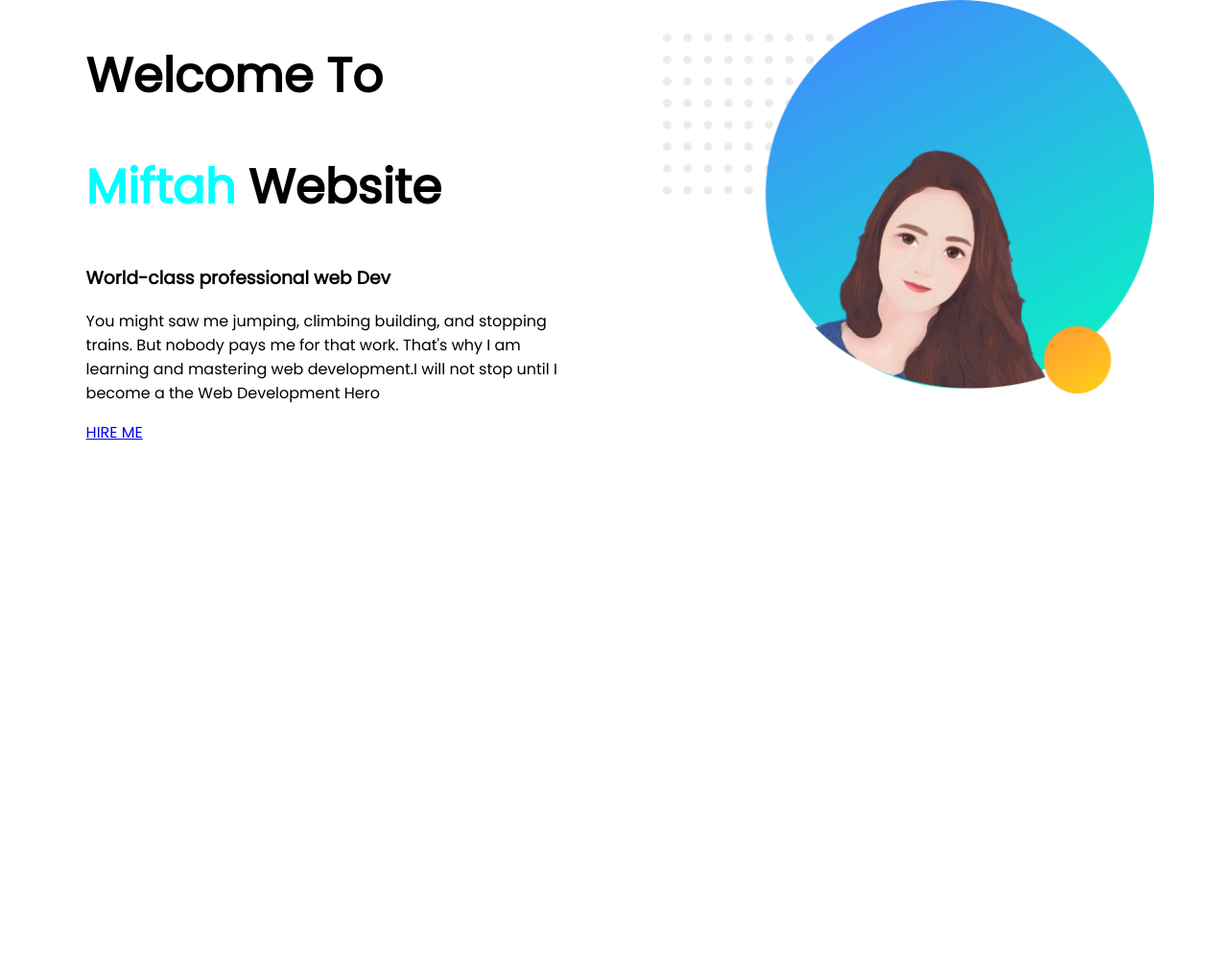
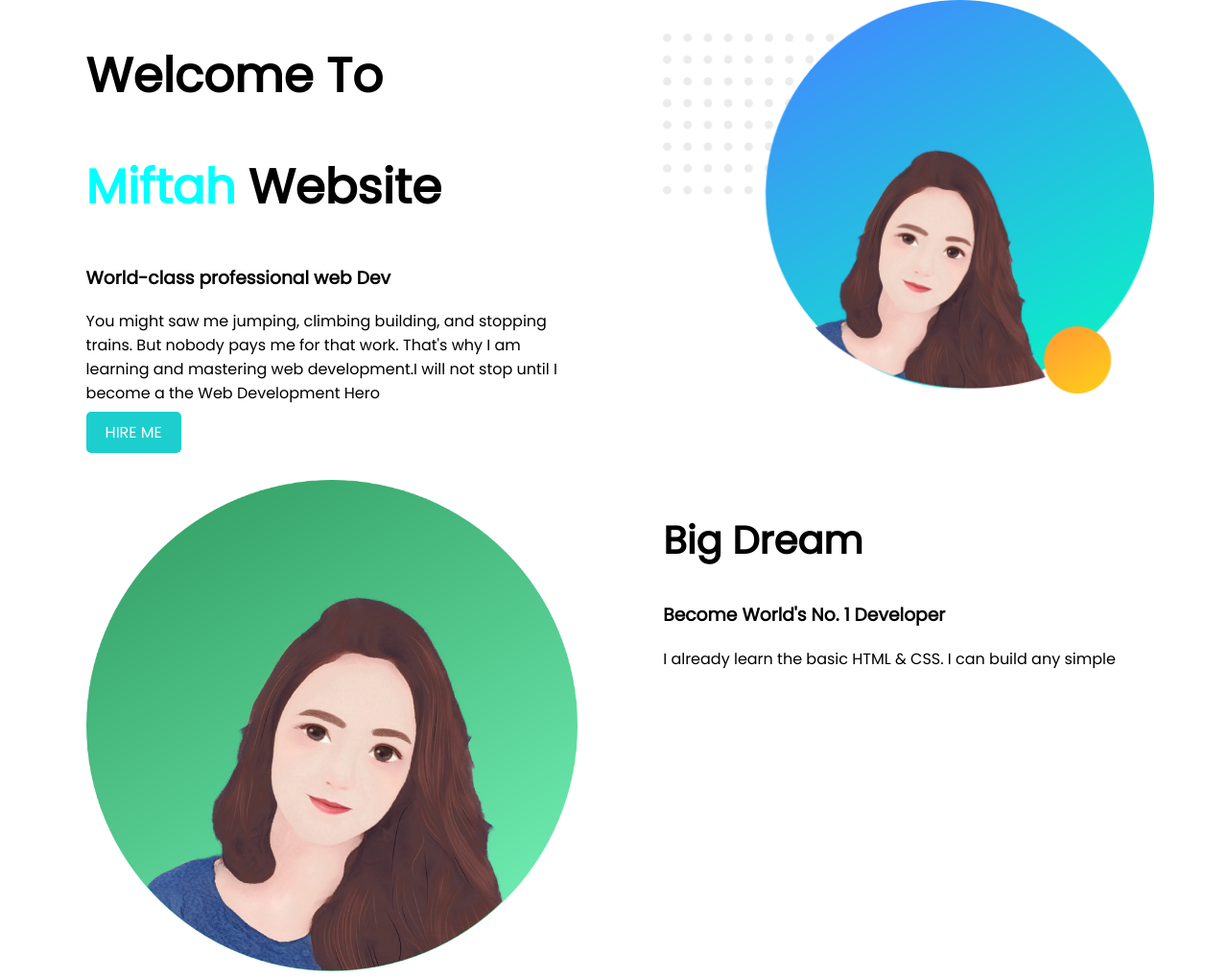
Before and after one commit to miftajannat/web-portfolio, a plain HTML site: page index.html in a window 1280 px wide. Shown: the whole page at 96% size. Before the commit the page ends 800 px from the top, so only its background shows below. Drawn offline with Linux system fonts and the light colour scheme.

Commit message:
8th-entry

```diff
--- a/index.html
+++ b/index.html
@@ -9,17 +9,30 @@
     <link rel="stylesheet" href="style.css">
 </head>
 <body>
-<section class="top-banner">
+<section>
 <div class="half-width">
     <h1>Welcome To</h1>
     <h1><span class="name-highlight">Miftah</span> Website</h1>
     <h3>World-class professional web Dev</h3>
     <p>You might saw me jumping, climbing building, and stopping trains. But nobody pays me for that work. That's why I am learning and mastering web development.I will not stop until I become a the Web Development Hero</p>
-    <a target="_blank" href="https://www.linkedin.com/in/mifta-jannat-2150b624a/">HIRE ME</a>
+    <a class="link-button" target="_blank" href="https://www.linkedin.com/in/mifta-jannat-2150b624a/">HIRE ME</a>
 </div>
   <div class="half-width">
     <img src="images\image 10.png" alt="">
   </div>
     </section>
+
+    <section class="dream-area">
+      <div class="half-width">
+        <img src="images\port.png" alt="">
+
+      </div>
+      <div class="half-width">
+        <h2>Big Dream</h2>
+        <h3>Become World's No. 1 Developer</h3>
+        <p>I already learn the basic HTML & CSS. I can build any simple  </p>
+      </div>
+
+    </section>
 </body>
 </html>
--- a/style.css
+++ b/style.css
@@ -4,6 +4,9 @@ body{
 }
 h1{
     font-size: 50px;
+}
+h2{
+    font-size: 40px;
 }
 .name-highlight{
     color: aqua;
@@ -31,10 +34,10 @@ section{
 
 .link-button{
     background-color:rgb(29, 206, 206);
-
     padding: 10px 20px;
     text-decoration: none;
     border-radius: 5px;
+    color: white;
 
 
 }
```
